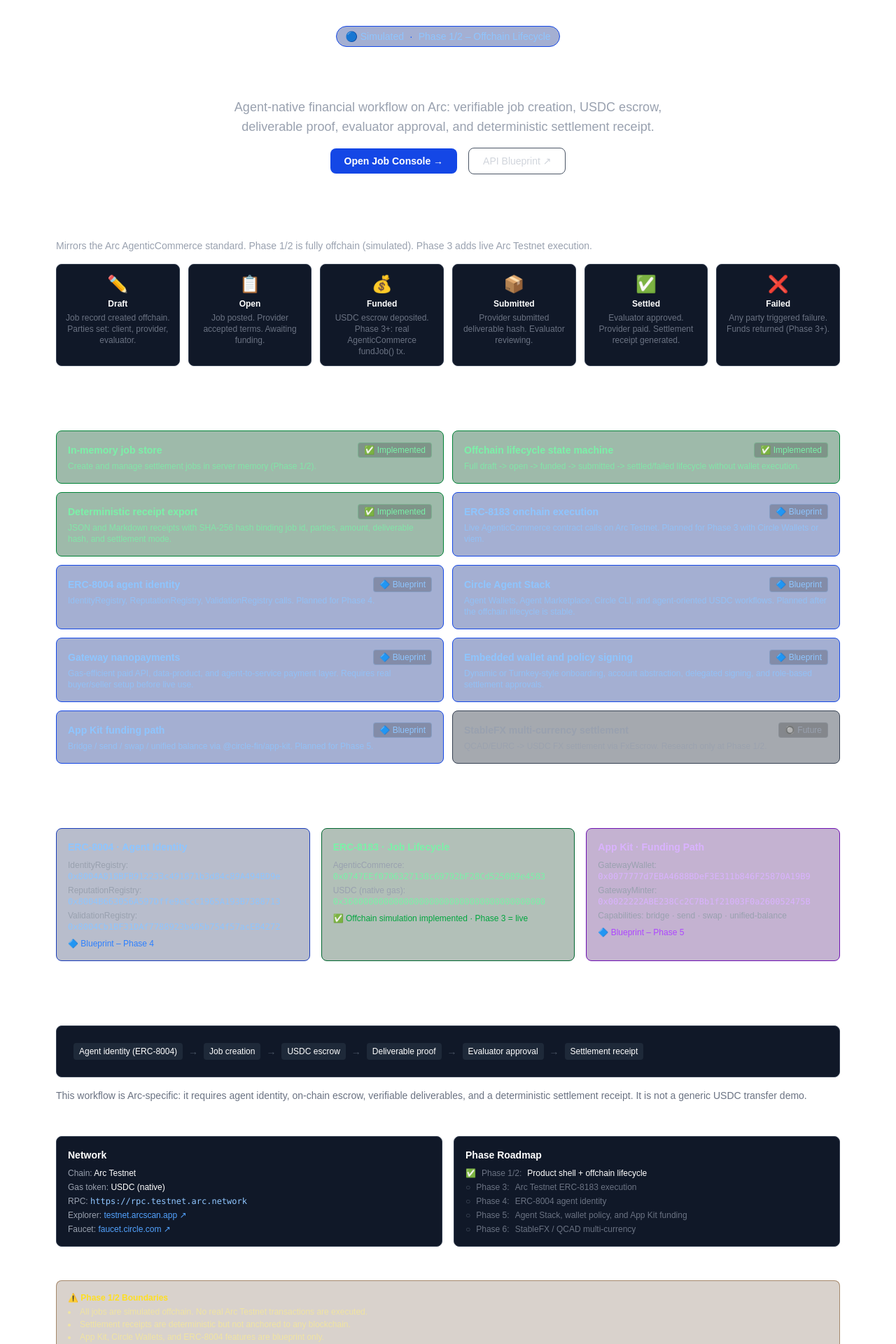
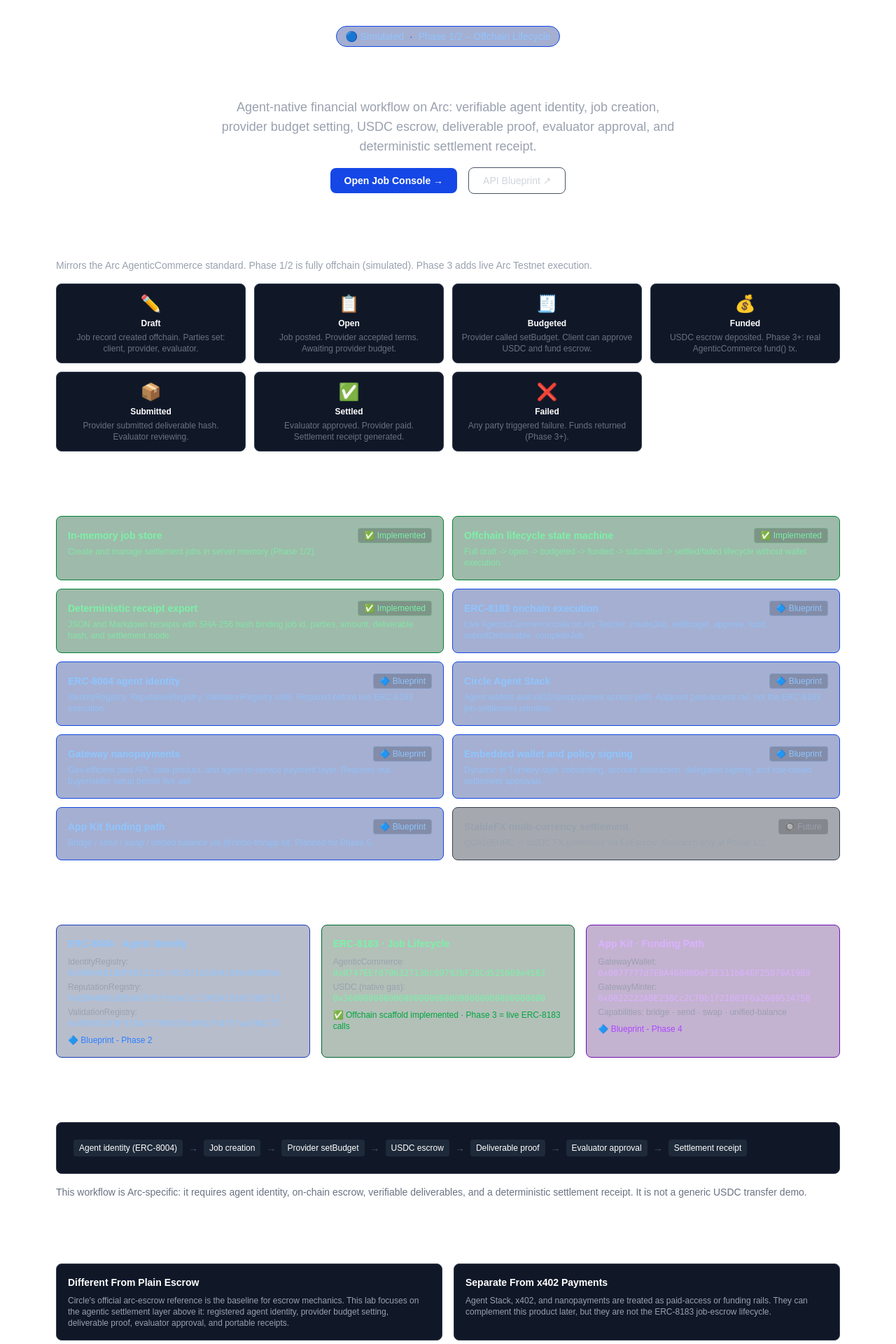
Before and after one commit to a941249849/arc-agentic-settlement-lab, a Next.js app: page / in a window 1280 px wide. Shown: the part 60-1980 px from the top of the page at 70% size. Built offline with nearby package versions, Linux system fonts and the light colour scheme.

Commit message:
feat: add provider budget lifecycle

```diff
--- a/src/app/api/arc-settlement/jobs/[id]/route.ts
+++ b/src/app/api/arc-settlement/jobs/[id]/route.ts
@@ -1,5 +1,5 @@
 // GET   /api/arc-settlement/jobs/[id]  – get one job
-// PATCH /api/arc-settlement/jobs/[id]  – update job status / deliverable hash
+// PATCH /api/arc-settlement/jobs/[id]  – update job status / lifecycle evidence
 
 import { NextRequest, NextResponse } from "next/server";
 import { jobStore, isValidTransition, VALID_TRANSITIONS } from "@/lib/job-store";
@@ -25,8 +25,11 @@
 
   let body: {
     status?: JobStatus;
+    budgetAmount?: string;
     deliverableHash?: string;
     createTxHash?: string;
+    setBudgetTxHash?: string;
+    approveTxHash?: string;
     fundTxHash?: string;
     submitTxHash?: string;
     settleTxHash?: string;
--- a/src/app/page.tsx
+++ b/src/app/page.tsx
@@ -15,13 +15,19 @@
     status: "open",
     icon: "📋",
     label: "Open",
-    desc: "Job posted. Provider accepted terms. Awaiting funding.",
+    desc: "Job posted. Provider accepted terms. Awaiting provider budget.",
+  },
+  {
+    status: "budgeted",
+    icon: "🧾",
+    label: "Budgeted",
+    desc: "Provider called setBudget. Client can approve USDC and fund escrow.",
   },
   {
     status: "funded",
     icon: "💰",
     label: "Funded",
-    desc: "USDC escrow deposited. Phase 3+: real AgenticCommerce fundJob() tx.",
+    desc: "USDC escrow deposited. Phase 3+: real AgenticCommerce fund() tx.",
   },
   {
     status: "submitted",
@@ -68,8 +74,9 @@
         </div>
         <h1 className="text-4xl font-bold text-white">Arc Agentic Settlement Lab</h1>
         <p className="text-lg text-gray-400 max-w-2xl mx-auto">
-          Agent-native financial workflow on Arc: verifiable job creation, USDC escrow,
-          deliverable proof, evaluator approval, and deterministic settlement receipt.
+          Agent-native financial workflow on Arc: verifiable agent identity, job creation,
+          provider budget setting, USDC escrow, deliverable proof, evaluator approval, and
+          deterministic settlement receipt.
         </p>
         <div className="flex items-center justify-center gap-4 flex-wrap text-sm">
           <Link
@@ -95,7 +102,7 @@
           Mirrors the Arc AgenticCommerce standard. Phase 1/2 is fully offchain (simulated).
           Phase 3 adds live Arc Testnet execution.
         </p>
-        <div className="grid grid-cols-2 md:grid-cols-3 lg:grid-cols-6 gap-3">
+        <div className="grid grid-cols-2 md:grid-cols-3 lg:grid-cols-4 2xl:grid-cols-7 gap-3">
           {LIFECYCLE_STEPS.map((step) => (
             <div
               key={step.status}
@@ -150,7 +157,7 @@
                 <code className="text-blue-300">{blueprint.contracts.validationRegistry}</code>
               </div>
             </div>
-            <div className="text-xs text-blue-500">🔷 Blueprint – Phase 4</div>
+            <div className="text-xs text-blue-500">🔷 Blueprint - Phase 2</div>
           </div>
 
           <div className="rounded-lg border border-green-800 bg-green-950/30 p-4 space-y-2">
@@ -166,7 +173,7 @@
               </div>
             </div>
             <div className="text-xs text-green-600">
-              ✅ Offchain simulation implemented · Phase 3 = live
+              ✅ Offchain scaffold implemented · Phase 3 = live ERC-8183 calls
             </div>
           </div>
 
@@ -183,7 +190,7 @@
               </div>
               <div>Capabilities: bridge · send · swap · unified-balance</div>
             </div>
-            <div className="text-xs text-purple-500">🔷 Blueprint – Phase 5</div>
+            <div className="text-xs text-purple-500">🔷 Blueprint - Phase 4</div>
           </div>
         </div>
       </section>
@@ -197,6 +204,8 @@
               "Agent identity (ERC-8004)",
               "→",
               "Job creation",
+              "→",
+              "Provider setBudget",
               "→",
               "USDC escrow",
               "→",
@@ -224,6 +233,28 @@
           deliverables, and a deterministic settlement receipt. It is not a generic USDC transfer
           demo.
         </p>
+      </section>
+
+      {/* Reference app differentiation */}
+      <section className="space-y-4">
+        <h2 className="text-xl font-semibold text-white">Positioning</h2>
+        <div className="grid md:grid-cols-2 gap-4">
+          <div className="rounded-lg border border-gray-700 bg-gray-900 p-4 space-y-2">
+            <div className="text-sm font-semibold text-white">Different From Plain Escrow</div>
+            <p className="text-xs text-gray-400">
+              Circle&apos;s official arc-escrow reference is the baseline for escrow mechanics. This
+              lab focuses on the agentic settlement layer above it: registered agent identity,
+              provider budget setting, deliverable proof, evaluator approval, and portable receipts.
+            </p>
+          </div>
+          <div className="rounded-lg border border-gray-700 bg-gray-900 p-4 space-y-2">
+            <div className="text-sm font-semibold text-white">Separate From x402 Payments</div>
+            <p className="text-xs text-gray-400">
+              Agent Stack, x402, and nanopayments are treated as paid-access or funding rails. They
+              can complement this product later, but they are not the ERC-8183 job-escrow lifecycle.
+            </p>
+          </div>
+        </div>
       </section>
 
       {/* Network info */}
@@ -270,10 +301,11 @@
           <div className="text-sm font-semibold text-white">Phase Roadmap</div>
           <div className="text-xs space-y-1">
             {[
-              { phase: "Phase 1/2", label: "Product shell + offchain lifecycle", done: true },
-              { phase: "Phase 3", label: "Arc Testnet ERC-8183 execution", done: false },
-              { phase: "Phase 4", label: "ERC-8004 agent identity", done: false },
-              { phase: "Phase 5", label: "Agent Stack, wallet policy, and App Kit funding", done: false },
+              { phase: "Phase 1", label: "Product shell + offchain lifecycle", done: true },
+              { phase: "Phase 2", label: "ERC-8004 agent identity registration", done: false },
+              { phase: "Phase 3", label: "Live ERC-8183 createJob/setBudget/fund/settle", done: false },
+              { phase: "Phase 4", label: "App Kit funding and monetization path", done: false },
+              { phase: "Phase 5", label: "Embedded wallets and policy signing", done: false },
               { phase: "Phase 6", label: "StableFX / QCAD multi-currency", done: false },
             ].map((r) => (
               <div key={r.phase} className="flex items-center gap-2">
@@ -293,8 +325,9 @@
         <div className="font-semibold text-yellow-300">⚠️ Phase 1/2 Boundaries</div>
         <ul className="list-disc list-inside space-y-0.5 text-yellow-200/60">
           <li>All jobs are simulated offchain. No real Arc Testnet transactions are executed.</li>
+          <li>The offchain lifecycle includes provider setBudget before escrow funding.</li>
           <li>Settlement receipts are deterministic but not anchored to any blockchain.</li>
-          <li>App Kit, Circle Wallets, and ERC-8004 features are blueprint only.</li>
+          <li>ERC-8004 identity, ERC-8183 contract calls, App Kit, and Circle Wallets are blueprint only.</li>
           <li>No secrets, API keys, private keys, or mnemonics are stored or transmitted.</li>
           <li>Not financial advice. Not a production system.</li>
         </ul>
--- a/src/components/JobConsole.tsx
+++ b/src/components/JobConsole.tsx
@@ -106,7 +106,11 @@
 > = {
   draft: [{ label: "Publish (→ open)", nextStatus: "open" }],
   open: [
-    { label: "Fund Escrow (→ funded)", nextStatus: "funded" },
+    { label: "Provider Set Budget (→ budgeted)", nextStatus: "budgeted" },
+    { label: "Fail", nextStatus: "failed" },
+  ],
+  budgeted: [
+    { label: "Approve & Fund Escrow (→ funded)", nextStatus: "funded" },
     { label: "Fail", nextStatus: "failed" },
   ],
   funded: [
@@ -143,6 +147,9 @@
     }
     try {
       const patch: Partial<ArcSettlementJob> = { status: nextStatus };
+      if (nextStatus === "budgeted") {
+        patch.budgetAmount = job.amount;
+      }
       if (needsDeliverable && deliverableHash.trim()) {
         patch.deliverableHash = deliverableHash.trim();
       }
@@ -192,11 +199,28 @@
               { label: "Provider", value: job.providerAddress },
               { label: "Evaluator", value: job.evaluatorAddress },
             ].map(({ label, value }) => (
-              <div key={label}>
+              <div key={label} className="min-w-0">
                 <span className="text-gray-500">{label}: </span>
-                <code className="text-blue-300 break-all">{value}</code>
+                <code className="block mt-1 text-blue-300 truncate" title={value}>
+                  {value}
+                </code>
               </div>
             ))}
+          </div>
+
+          <div className="grid md:grid-cols-2 gap-3 text-xs">
+            <div>
+              <span className="text-gray-500">Requested amount: </span>
+              <span className="text-white">
+                {job.amount} {job.currency}
+              </span>
+            </div>
+            <div>
+              <span className="text-gray-500">Provider budget: </span>
+              <span className={job.budgetAmount ? "text-violet-300" : "text-gray-600"}>
+                {job.budgetAmount ? `${job.budgetAmount} ${job.currency}` : "Not set"}
+              </span>
+            </div>
           </div>
 
           {/* Deliverable input (only when funded) */}
@@ -318,9 +342,11 @@
       {/* Lifecycle legend */}
       <div className="flex flex-wrap gap-2 text-xs text-gray-500">
         <span>Lifecycle:</span>
-        {(["draft", "open", "funded", "submitted", "settled", "failed"] as const).map((s) => (
-          <LifecycleBadge key={s} status={s} size="sm" />
-        ))}
+        {(["draft", "open", "budgeted", "funded", "submitted", "settled", "failed"] as const).map(
+          (s) => (
+            <LifecycleBadge key={s} status={s} size="sm" />
+          )
+        )}
       </div>
 
       {/* Job list */}
@@ -346,8 +372,9 @@
             🔷 Real ERC-8183 AgenticCommerce contract execution on Arc Testnet (
             <code>0x0747EEf0706327138c69792bF28Cd525089e4583</code>)
           </li>
+          <li>🔷 Official lifecycle requires provider setBudget before escrow funding</li>
           <li>🔷 Circle Wallets integration for server-driven escrow funding</li>
-          <li>🔷 Agent Stack / Gateway nanopayments as a future funding layer</li>
+          <li>🔷 Agent Stack / Gateway nanopayments are adjacent x402 paid-access rails</li>
           <li>🔷 Dynamic or Turnkey-style embedded wallet and policy signing path</li>
           <li>🔷 App Kit bridge / send / swap for chain-abstracted funding</li>
           <li>🔷 ERC-8004 agent identity registration</li>
--- a/src/components/LifecycleBadge.tsx
+++ b/src/components/LifecycleBadge.tsx
@@ -9,6 +9,7 @@
 const STATUS_STYLES: Record<JobStatus, string> = {
   draft: "bg-gray-700 text-gray-300 border-gray-600",
   open: "bg-sky-900/70 text-sky-300 border-sky-700",
+  budgeted: "bg-violet-900/70 text-violet-300 border-violet-700",
   funded: "bg-indigo-900/70 text-indigo-300 border-indigo-700",
   submitted: "bg-yellow-900/70 text-yellow-300 border-yellow-700",
   settled: "bg-green-900/70 text-green-300 border-green-700",
@@ -18,6 +19,7 @@
 const STATUS_ICONS: Record<JobStatus, string> = {
   draft: "✏️",
   open: "📋",
+  budgeted: "🧾",
   funded: "💰",
   submitted: "📦",
   settled: "✅",
--- a/src/lib/arc-blueprint.ts
+++ b/src/lib/arc-blueprint.ts
@@ -20,7 +20,7 @@
     multicall3: "0xcA11bde05977b3631167028862bE2a173976CA11",
   },
 
-  lifecycleStates: ["draft", "open", "funded", "submitted", "settled", "failed"],
+  lifecycleStates: ["draft", "open", "budgeted", "funded", "submitted", "settled", "failed"],
 
   capabilities: [
     {
@@ -32,7 +32,7 @@
       name: "Offchain lifecycle state machine",
       status: "implemented",
       description:
-        "Full draft -> open -> funded -> submitted -> settled/failed lifecycle without wallet execution.",
+        "Full draft -> open -> budgeted -> funded -> submitted -> settled/failed lifecycle without wallet execution.",
     },
     {
       name: "Deterministic receipt export",
@@ -44,19 +44,19 @@
       name: "ERC-8183 onchain execution",
       status: "blueprint",
       description:
-        "Live AgenticCommerce contract calls on Arc Testnet. Planned for Phase 3 with Circle Wallets or viem.",
+        "Live AgenticCommerce calls on Arc Testnet: createJob, setBudget, approve, fund, submitDeliverable, completeJob.",
     },
     {
       name: "ERC-8004 agent identity",
       status: "blueprint",
       description:
-        "IdentityRegistry, ReputationRegistry, ValidationRegistry calls. Planned for Phase 4.",
+        "IdentityRegistry, ReputationRegistry, ValidationRegistry calls. Required before live ERC-8183 execution.",
     },
     {
       name: "Circle Agent Stack",
       status: "blueprint",
       description:
-        "Agent Wallets, Agent Marketplace, Circle CLI, and agent-oriented USDC workflows. Planned after the offchain lifecycle is stable.",
+        "Agent wallets and x402/nanopayment access path. Adjacent paid-access rail, not the ERC-8183 job-settlement primitive.",
     },
     {
       name: "Gateway nanopayments",
@@ -87,16 +87,18 @@
     receiptVersion: "string - arc-settlement-v1",
     network: "string - Arc Testnet",
     jobId: "string - UUID",
-    lifecycleStatus: "string - draft|open|funded|submitted|settled|failed",
+    lifecycleStatus: "string - draft|open|budgeted|funded|submitted|settled|failed",
     clientAddress: "string - 0x...",
     providerAddress: "string - 0x...",
     evaluatorAddress: "string - 0x...",
     amount: "string - decimal USDC amount",
     currency: "string - USDC",
+    budget: "object - { amount, txHash? } - provider setBudget amount and tx reference",
     deliverableHash: "string - SHA-256 or IPFS CID of deliverable artifact",
-    txHashes: "object - { create?, fund?, submit?, settle? } - Arc Testnet tx hashes",
+    txHashes:
+      "object - { create?, setBudget?, approve?, fund?, submit?, settle? } - Arc Testnet tx hashes",
     agentIdentity:
-      "object - { standard: ERC-8004, registryAddress, agentId? } - Phase 4+",
+      "object - { standard: ERC-8004, registryAddress, agentId? } - Phase 2+",
     appKitFunding: "object - { capability, reference? } - Phase 5+",
     receiptHash: "string - SHA-256 of canonical receipt fields",
     settlementMode: "string - simulated|onchain-verified",
--- a/src/lib/job-store.ts
+++ b/src/lib/job-store.ts
@@ -85,7 +85,8 @@
 /** Valid lifecycle state-machine transitions */
 export const VALID_TRANSITIONS: Record<JobStatus, JobStatus[]> = {
   draft: ["open", "failed"],
-  open: ["funded", "failed"],
+  open: ["budgeted", "failed"],
+  budgeted: ["funded", "failed"],
   funded: ["submitted", "failed"],
   submitted: ["settled", "failed"],
   settled: [],
--- a/src/lib/receipt-format.ts
+++ b/src/lib/receipt-format.ts
@@ -38,6 +38,7 @@
 | Field | Value |
 |---|---|
 | Amount | ${receipt.amount} ${receipt.currency} |
+| Provider budget | ${receipt.budget.amount} ${receipt.currency} |
 | Deliverable hash | \`${receipt.deliverableHash || "—"}\` |
 | Receipt hash | \`${receipt.receiptHash}\` |
 | Created at | ${receipt.createdAt} |
--- a/src/lib/receipt.ts
+++ b/src/lib/receipt.ts
@@ -27,6 +27,7 @@
     ["evaluatorAddress", canonical.evaluatorAddress],
     ["amount", canonical.amount],
     ["currency", canonical.currency],
+    ["budget", canonical.budget],
     ["deliverableHash", canonical.deliverableHash],
     ["txHashes", canonical.txHashes],
     ["settlementMode", canonical.settlementMode],
@@ -48,9 +49,15 @@
     evaluatorAddress: job.evaluatorAddress,
     amount: job.amount,
     currency: job.currency,
+    budget: {
+      amount: job.budgetAmount ?? job.amount,
+      txHash: job.setBudgetTxHash,
+    },
     deliverableHash: job.deliverableHash ?? "",
     txHashes: {
       create: job.createTxHash,
+      setBudget: job.setBudgetTxHash,
+      approve: job.approveTxHash,
       fund: job.fundTxHash,
       submit: job.submitTxHash,
       settle: job.settleTxHash,
--- a/src/lib/types.ts
+++ b/src/lib/types.ts
@@ -4,6 +4,7 @@
 export type JobStatus =
   | "draft"
   | "open"
+  | "budgeted"
   | "funded"
   | "submitted"
   | "settled"
@@ -20,9 +21,12 @@
   amount: string;
   currency: "USDC";
   description: string;
+  budgetAmount?: string;
   deliverableHash?: string;
   /** ERC-8183 lifecycle tx hashes – only populated after live onchain execution */
   createTxHash?: string;
+  setBudgetTxHash?: string;
+  approveTxHash?: string;
   fundTxHash?: string;
   submitTxHash?: string;
   settleTxHash?: string;
@@ -44,9 +48,15 @@
   evaluatorAddress: string;
   amount: string;
   currency: "USDC";
+  budget: {
+    amount: string;
+    txHash?: string;
+  };
   deliverableHash: string;
   txHashes: {
     create?: string;
+    setBudget?: string;
+    approve?: string;
     fund?: string;
     submit?: string;
     settle?: string;
```
Also changed, not shown: 3 other files (tests, documents, lock files or other folders).
